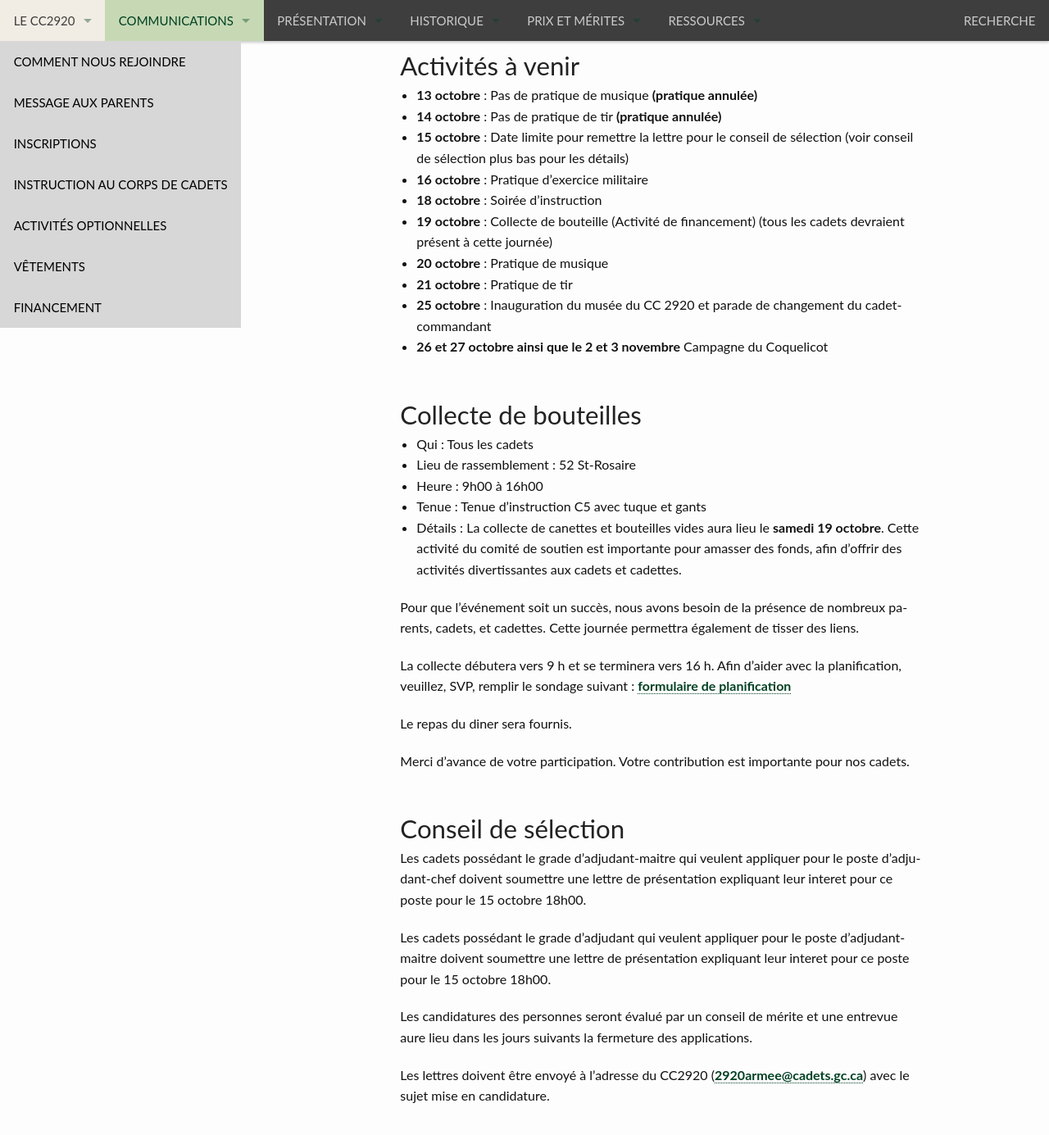
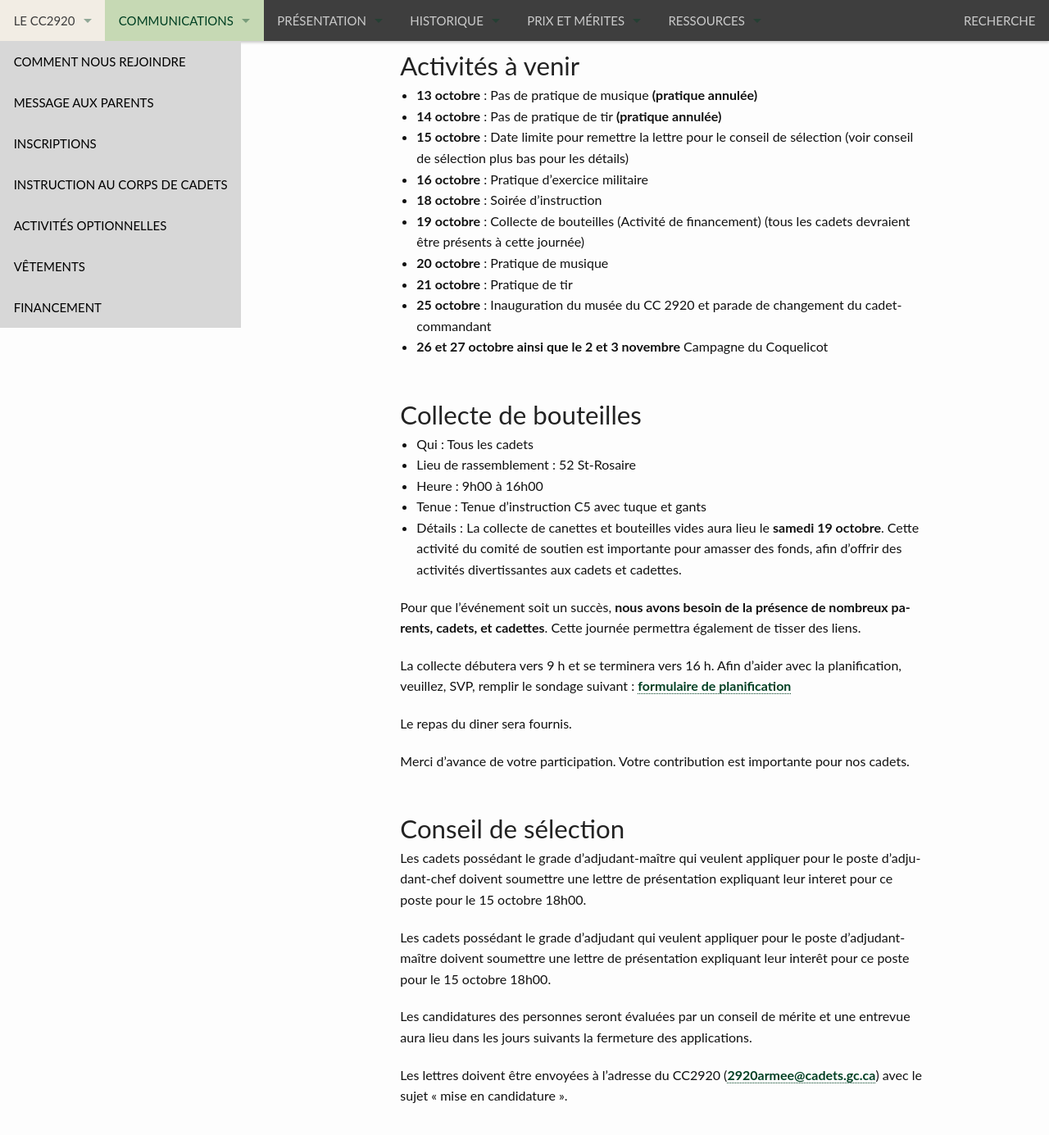
Before and after one commit to CC2920/web, a Jekyll site: the page built from _communications/messages.md, in a window 1280 px wide and 1400 px high, scrolled down 448 px. Shown: the top 1385 px of the window at 82% size. Built offline with Jekyll 4.4.1, drawn with Linux system fonts in a browser that asks for light colours.

Commit message:
Update messages.md

```diff
--- a/_communications/messages.md
+++ b/_communications/messages.md
@@ -16,7 +16,7 @@ layout: "messages"
 - **15 octobre** : Date limite pour remettre la lettre pour le conseil de sélection (voir conseil de sélection plus bas pour les détails)
 - **16 octobre** : Pratique d'exercice militaire
 - **18 octobre** : Soirée d'instruction
-- **19 octobre** : Collecte de bouteille (Activité de financement) (tous les cadets devraient présent à cette journée)
+- **19 octobre** : Collecte de bouteilles (Activité de financement) (tous les cadets devraient être présents à cette journée)
 - **20 octobre** : Pratique de musique
 - **21 octobre** : Pratique de tir
 - **25 octobre** : Inauguration du musée du CC 2920 et parade de changement du cadet-commandant
@@ -29,7 +29,7 @@ layout: "messages"
 - Tenue : Tenue d'instruction C5 avec tuque et gants
 - Détails : La collecte de canettes et bouteilles vides aura lieu le **samedi 19 octobre**. Cette activité du comité de soutien est importante pour amasser des fonds, afin d’offrir des activités divertissantes aux cadets et cadettes.
 
-Pour que l’événement soit un succès, nous avons besoin de la présence de nombreux parents, cadets, et cadettes.  Cette journée permettra également de tisser des liens.
+Pour que l’événement soit un succès, **nous avons besoin de la présence de nombreux parents, cadets, et cadettes**.  Cette journée permettra également de tisser des liens.
 
 La collecte débutera vers 9 h et se terminera vers 16 h. Afin d'aider avec la planification, veuillez, SVP, remplir le sondage suivant : [formulaire de planification](https://docs.google.com/forms/d/e/1FAIpQLSd0TPZDnoZbTcHay44lrGla5njBJ1C_SSw31JkYZ_B5s0m7xg/viewform)
 
@@ -40,13 +40,13 @@ Merci d’avance de votre participation. Votre contribution est importante pour
 
 ## Conseil de sélection
 
-Les cadets possédant le grade d'adjudant-maitre qui veulent appliquer pour le poste d'adjudant-chef doivent soumettre une lettre de présentation expliquant leur interet pour ce poste pour le 15 octobre 18h00.
+Les cadets possédant le grade d'adjudant-maître qui veulent appliquer pour le poste d'adjudant-chef doivent soumettre une lettre de présentation expliquant leur interet pour ce poste pour le 15 octobre 18h00.
 
-Les cadets possédant le grade d'adjudant qui veulent appliquer pour le poste d'adjudant-maitre doivent soumettre une lettre de présentation expliquant leur interet pour ce poste pour le 15 octobre 18h00.
+Les cadets possédant le grade d'adjudant qui veulent appliquer pour le poste d'adjudant-maître doivent soumettre une lettre de présentation expliquant leur interêt pour ce poste pour le 15 octobre 18h00.
 
-Les candidatures des personnes seront évalué par un conseil de mérite et une entrevue aure lieu dans les jours suivants la fermeture des applications.
+Les candidatures des personnes seront évaluées par un conseil de mérite et une entrevue aura lieu dans les jours suivants la fermeture des applications.
 
-Les lettres doivent être envoyé à l'adresse du CC2920 (<2920armee@cadets.gc.ca>) avec le sujet mise en candidature.
+Les lettres doivent être envoyées à l'adresse du CC2920 (<2920armee@cadets.gc.ca>) avec le sujet « mise en candidature ».
 
 ## Exercice militaire
 
```
